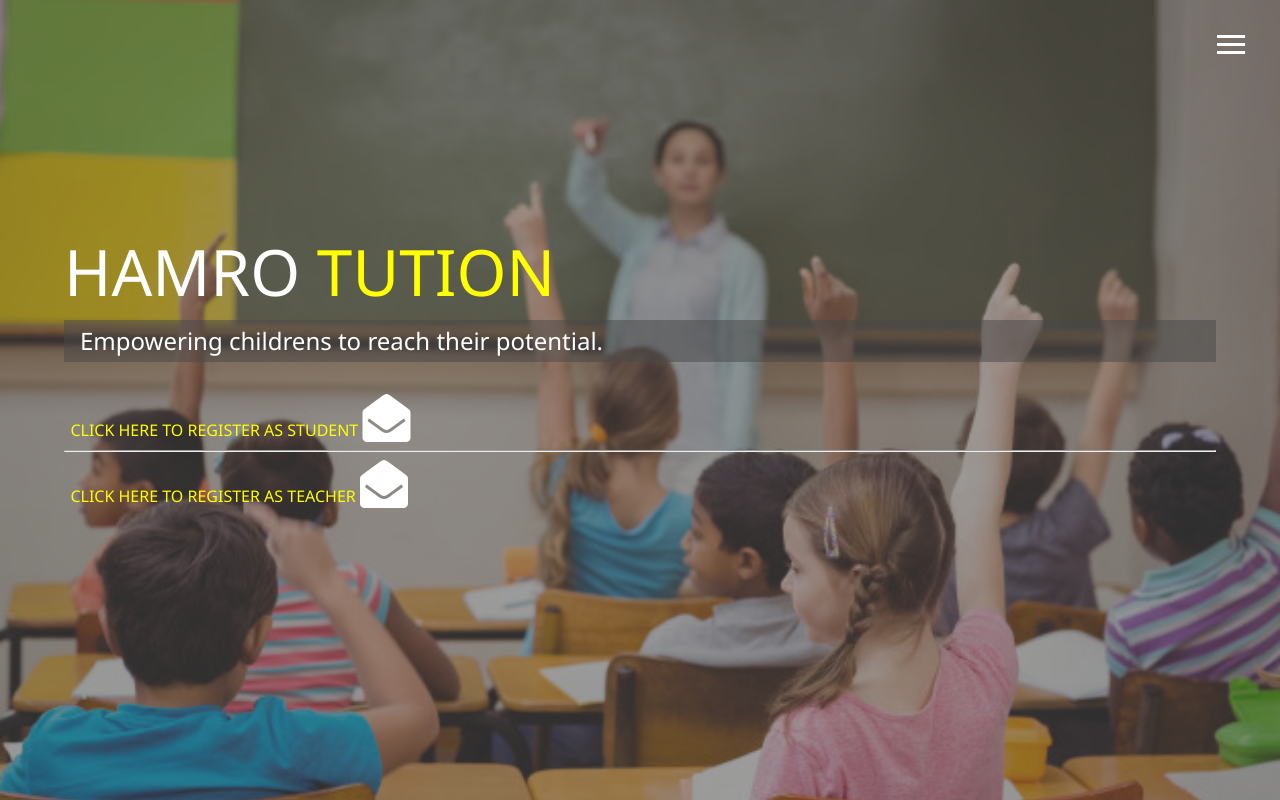
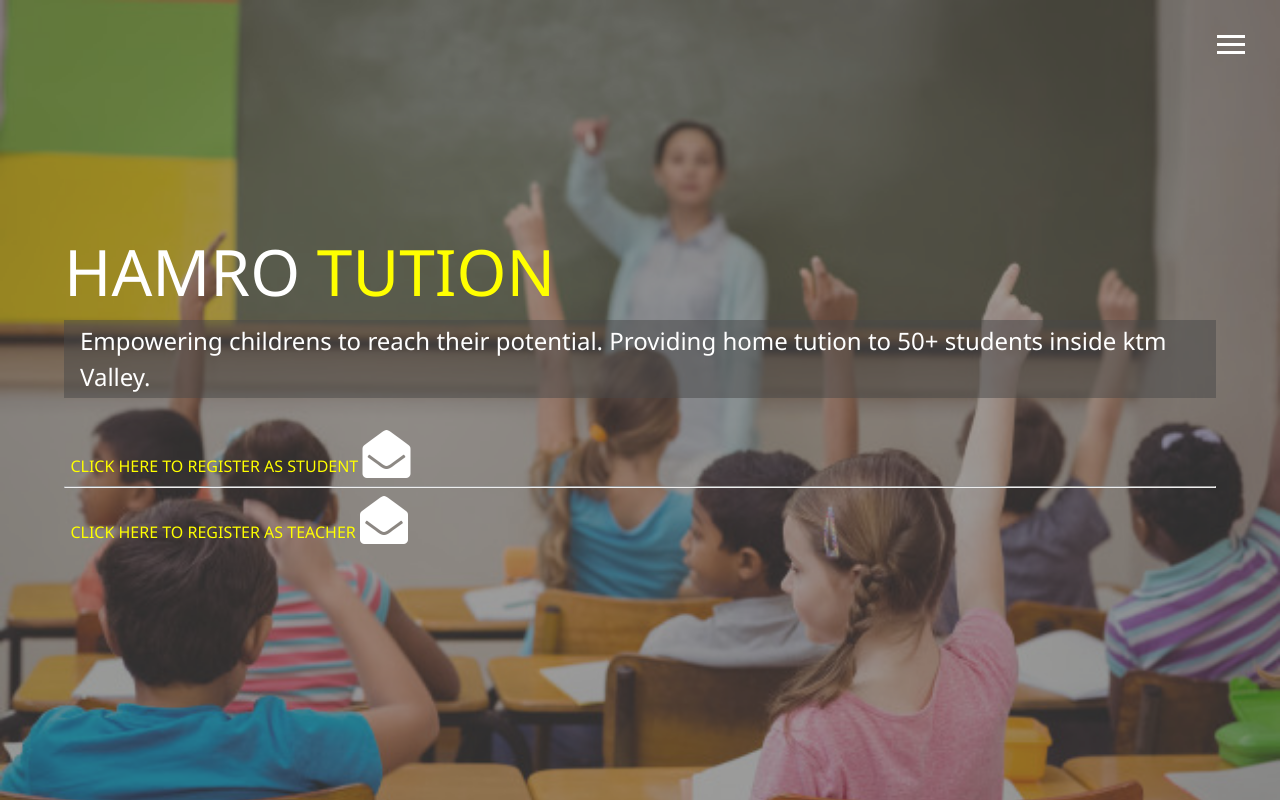
Before and after one commit to kshitizpandeya0705/kshitizpandeya0705.github.io, a plain HTML site: page Index.html in a window 1280 px wide. Drawn offline with Linux system fonts and the light colour scheme.

Commit message:
Insexedit.html

```diff
--- a/Index.html
+++ b/Index.html
@@ -51,6 +51,7 @@
       </h1>
       <h2 class="sm-heading">
         Empowering childrens to reach their potential.
+        Providing home tution to 50+ students inside ktm Valley.
       </h2>
       <div class="icons">
         <a href="https://forms.gle/GFsKfbY7E6wCAski8">
```
